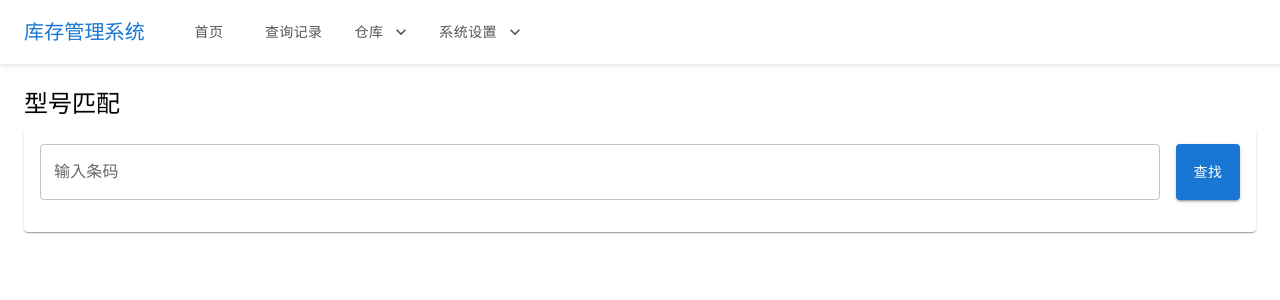
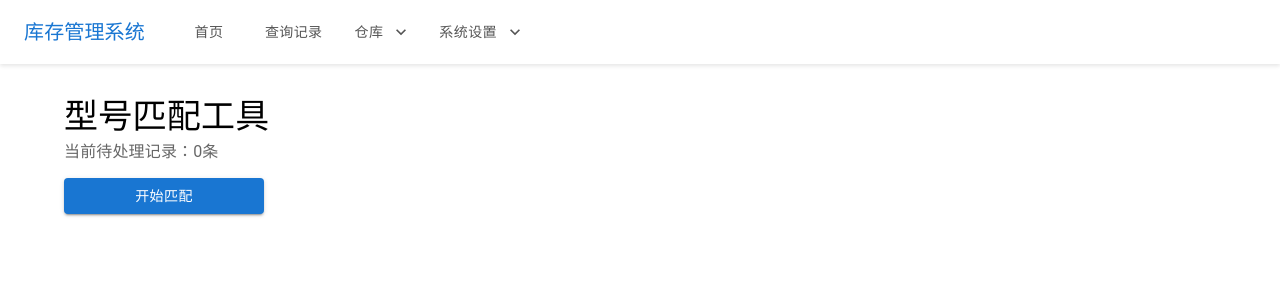
Before and after one commit to visionalzone/inventory-manager, a React (Create React App) app: page /model-match in a window 1280 px wide. Shown: the top 300 px of the page. Built offline with nearby package versions, Linux system fonts and the light colour scheme.

Commit message:
20250224-2

```diff
--- a/src/pages/ModelMatchPage.js
+++ b/src/pages/ModelMatchPage.js
@@ -1,160 +1,217 @@
-import React, { useState, useEffect } from 'react';
-import { TextField, Button, Box, Typography, Paper, List, ListItem, ListItemText, Divider, Dialog, DialogTitle, DialogContent, DialogActions } from '@mui/material';
+import React, { useState } from 'react';
+import { supabase } from '../supabaseClient';
+import * as XLSX from 'xlsx';
+import {
+  Container,
+  Typography,
+  Button,
+  LinearProgress,
+  Table,
+  TableBody,
+  TableCell,
+  TableContainer,
+  TableHead,
+  TableRow,
+  Paper,
+  Chip,
+  Box,
+  Alert
+} from '@mui/material';
+import { CheckCircle, Error, Info } from '@mui/icons-material';
 
-function ModelMatchPage() {
-  const [barcode, setBarcode] = useState('');
-  const [result, setResult] = useState(null);
+const ModelMatchPage = () => {
+  // 状态管理
+  const [loading, setLoading] = useState(false);
+  const [progress, setProgress] = useState(0);
+  const [results, setResults] = useState([]);
   const [error, setError] = useState(null);
-  const [allBarcodes, setAllBarcodes] = useState([]);
-  const [isUpdateDialogOpen, setIsUpdateDialogOpen] = useState(false);
-  const [updatedData, setUpdatedData] = useState({});
 
-  useEffect(() => {
-    const checkApi = () => {
-      console.log('Checking API availability...');
-      console.log('window.api:', window.api);
-      if (window.api?.invoke) {
-        console.log('API is available');
-        loadAllBarcodes();
-      } else {
-        console.error('API not found, retrying in 1 second...');
-        setTimeout(checkApi, 1000);
-      }
-    };
-
-    checkApi();
-  }, []);
-
-  const loadAllBarcodes = async () => {
+  // 读取Excel文件
+  const readExcelFile = async () => {
     try {
-      if (!window.api?.invoke) {
-        throw new Error('API not available');
-      }
-      const barcodes = await window.api.invoke('get-all-barcodes');
-      setAllBarcodes(barcodes);
-      console.log('加载到的所有条码数据:', barcodes);
+      const response = await fetch('/model.xlsx');
+      if (!response.ok) throw new Error('Excel文件加载失败');
+      const buffer = await response.arrayBuffer();
+      const workbook = XLSX.read(buffer, { type: 'array' });
+      const sheet = workbook.Sheets[workbook.SheetNames[0]];
+      return XLSX.utils.sheet_to_json(sheet, { header: 1 });
     } catch (err) {
-      console.error('加载条码列表失败:', err);
-      setError('加载条码列表失败: ' + err.message);
+      throw new Error(`Excel文件读取失败: ${err.message}`);
     }
   };
 
+  // 获取市场名称
+  const getMarketName = async (model) => {
+    const { data, error } = await supabase
+      .from('model_market_names')
+      .select('market_name')
+      .eq('model', model)
+      .single();
+
+    if (error) {
+      console.warn(`未找到型号 ${model} 的市场名称`);
+      return null;
+    }
+    return data.market_name;
+  };
+
+  // 主处理函数
   const handleMatch = async () => {
-    if (!barcode.trim()) {
-      setError('请输入条码');
-      return;
-    }
+    setLoading(true);
+    setError(null);
+    setResults([]);
 
     try {
-      const matchResult = await window.api.invoke('find-model-by-barcode', barcode);
-      console.log('查找结果:', matchResult);
+      // 步骤1：读取Excel数据
+      const excelData = await readExcelFile();
+      if (!excelData.length) throw new Error('Excel文件为空');
 
-      if (matchResult) {
-        // 确保结果对象包含所有必要字段
-        const processedResult = {
-          ...matchResult,
-          'ERP#': matchResult['ERP#'] || matchResult.Model || '无',
-          MarketName: matchResult.MarketName || '无'
-        };
+      // 步骤2：获取需要处理的记录
+      const { data: computers, error: fetchError } = await supabase
+        .from('computers')
+        .select('barcode, model, marketname')
+        .eq('model', '未知型号');
 
-        console.log('处理后的结果:', processedResult);
-        setResult(processedResult);
-        setError(null);
-      } else {
-        setResult(null);
-        setError('未找到匹配记录');
-      }
-    } catch (err) {
-      console.error('匹配过程出错:', err);
-      setError(`查找出错: ${err.message}`);
-      setResult(null);
-    }
-  };
-
-  const handleUpdate = async () => {
-    try {
-      if (!result) {
-        setError('请先查找要更新的记录');
+      if (fetchError) throw fetchError;
+      if (!computers.length) {
+        setError('没有需要处理的记录');
         return;
       }
 
-      const updateResult = await window.api.invoke('update-model-data', {
-        barcode: barcode
-      });
+      // 步骤3：处理每条记录
+      const processedResults = [];
+      for (let i = 0; i < computers.length; i++) {
+        const computer = computers[i];
+        const result = { barcode: computer.barcode, status: 'pending' };
 
-      if (updateResult.success) {
-        setError(null);
-        setResult(updateResult.updatedRecord);
-        setIsUpdateDialogOpen(false);
-        // 显示成功消息
-        alert('更新成功');
+        try {
+          // 在Excel中查找匹配
+          const excelRow = excelData.find(row => row[2] === computer.barcode);
+          if (!excelRow || !excelRow[4]) {
+            result.status = 'warning';
+            result.message = '未找到匹配的型号';
+            processedResults.push(result);
+            continue;
+          }
+
+          // 获取新型号和市场名称
+          const newModel = excelRow[4];
+          const newMarketName = await getMarketName(newModel);
+
+          // 更新数据库
+          const { error: updateError } = await supabase
+            .from('computers')
+            .update({
+              model: newModel,
+              marketname: newMarketName || '未知市场名称'
+            })
+            .eq('barcode', computer.barcode);
+
+          if (updateError) throw updateError;
+
+          result.status = 'success';
+          result.message = `成功更新：型号 ${newModel}，市场名称 ${newMarketName || '未知'}`;
+          result.newModel = newModel;
+          result.newMarketName = newMarketName;
+
+        } catch (err) {
+          result.status = 'error';
+          result.message = `处理失败: ${err.message}`;
+        }
+
+        processedResults.push(result);
+        setProgress((i + 1) / computers.length * 100);
+        setResults([...processedResults]);
       }
+
     } catch (err) {
-      console.error('更新失败:', err);
-      setError(`更新失败: ${err.message}`);
+      setError(err.message);
+    } finally {
+      setLoading(false);
     }
   };
 
   return (
-    <Box sx={{ p: 3 }}>
-      <Typography variant="h5" gutterBottom>
-        型号匹配
+    <Container maxWidth="lg" sx={{ py: 4 }}>
+      <Typography variant="h4" gutterBottom>
+        型号匹配工具
+        <Typography variant="subtitle1" color="text.secondary">
+          当前待处理记录：{results.length}条
+        </Typography>
       </Typography>
 
-      <Paper sx={{ p: 2, mb: 2 }}>
-        <Box sx={{ display: 'flex', gap: 2, mb: 2 }}>
-          <TextField
-            label="输入条码"
-            value={barcode}
-            onChange={(e) => setBarcode(e.target.value)}
-            onKeyPress={(e) => {
-              if (e.key === 'Enter') {
-                handleMatch();
-              }
-            }}
-            fullWidth
-          />
-          <Button
-            variant="contained"
-            onClick={handleMatch}
-          >
-            查找
-          </Button>
-        </Box>
+      {/* 控制面板 */}
+      <Box sx={{ mb: 4 }}>
+        <Button
+          variant="contained"
+          onClick={handleMatch}
+          disabled={loading}
+          sx={{ width: 200 }}
+        >
+          {loading ? '处理中...' : '开始匹配'}
+        </Button>
+
+        {loading && (
+          <Box sx={{ mt: 2 }}>
+            <LinearProgress variant="determinate" value={progress} />
+            <Typography variant="body2" sx={{ mt: 1 }}>
+              进度：{Math.round(progress)}%
+            </Typography>
+          </Box>
+        )}
 
         {error && (
-          <Typography color="error" sx={{ mt: 2 }}>
+          <Alert severity="error" sx={{ mt: 2 }}>
             {error}
-          </Typography>
+          </Alert>
         )}
+      </Box>
 
-        {result && (
-          <Box sx={{ mt: 2 }}>
-            <Typography variant="h6" gutterBottom>匹配结果：</Typography>
-            <Box sx={{ pl: 2, mb: 2 }}>
-              <Typography sx={{ mb: 1 }}>
-                <strong>条码：</strong> {result.Barcode}
-              </Typography>
-              <Typography sx={{ mb: 1 }}>
-                <strong>型号：</strong> {result['ERP#']}
-              </Typography>
-              <Typography sx={{ mb: 2 }}>
-                <strong>机型：</strong> {result.MarketName}
-              </Typography>
-              <Button
-                variant="contained"
-                color="primary"
-                onClick={handleUpdate}
-                disabled={!result['ERP#'] || result['ERP#'] === '无'}
-              >
-                更新到数据库
-              </Button>
-            </Box>
-          </Box>
-        )}
-      </Paper>
-    </Box>
+      {/* 结果展示 */}
+      {results.length > 0 && (
+        <TableContainer component={Paper} sx={{ maxHeight: 500 }}>
+          <Table stickyHeader>
+            <TableHead>
+              <TableRow>
+                <TableCell>条码</TableCell>
+                <TableCell>状态</TableCell>
+                <TableCell>新型号</TableCell>
+                <TableCell>新市场名称</TableCell>
+                <TableCell>详细信息</TableCell>
+              </TableRow>
+            </TableHead>
+            <TableBody>
+              {results.map((result, index) => (
+                <TableRow key={index}>
+                  <TableCell>{result.barcode}</TableCell>
+                  <TableCell>
+                    <Chip
+                      label={result.status}
+                      color={
+                        result.status === 'success' ? 'success' :
+                        result.status === 'error' ? 'error' : 'warning'
+                      }
+                      icon={
+                        result.status === 'success' ? <CheckCircle /> :
+                        result.status === 'error' ? <Error /> : <Info />
+                      }
+                    />
+                  </TableCell>
+                  <TableCell>{result.newModel || '-'}</TableCell>
+                  <TableCell>{result.newMarketName || '-'}</TableCell>
+                  <TableCell sx={{ maxWidth: 400 }}>
+                    <Typography variant="body2" color="text.secondary">
+                      {result.message}
+                    </Typography>
+                  </TableCell>
+                </TableRow>
+              ))}
+            </TableBody>
+          </Table>
+        </TableContainer>
+      )}
+    </Container>
   );
-}
+};
 
 export default ModelMatchPage;
```
Also changed, not shown: 1 other file (tests, documents, lock files or other folders).
